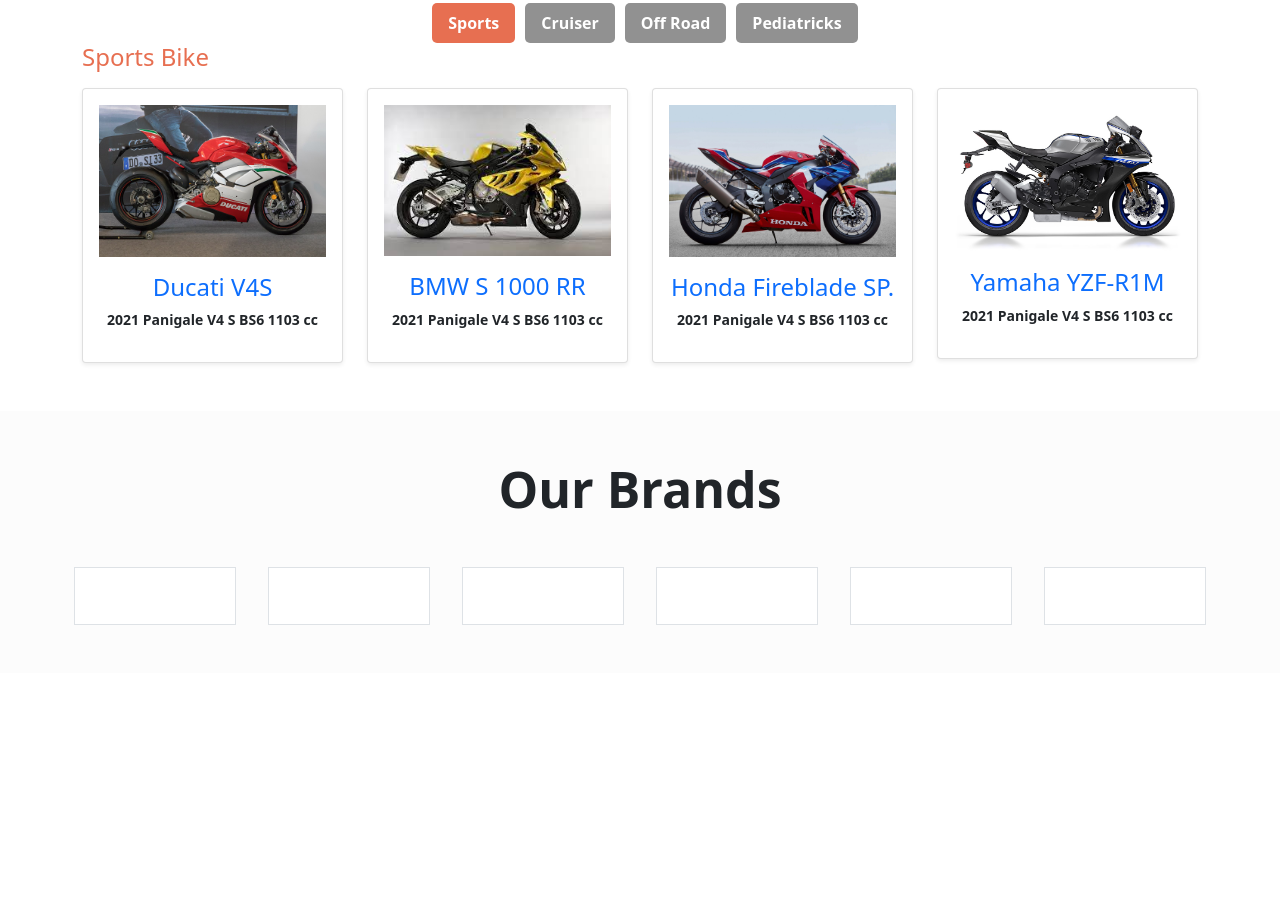
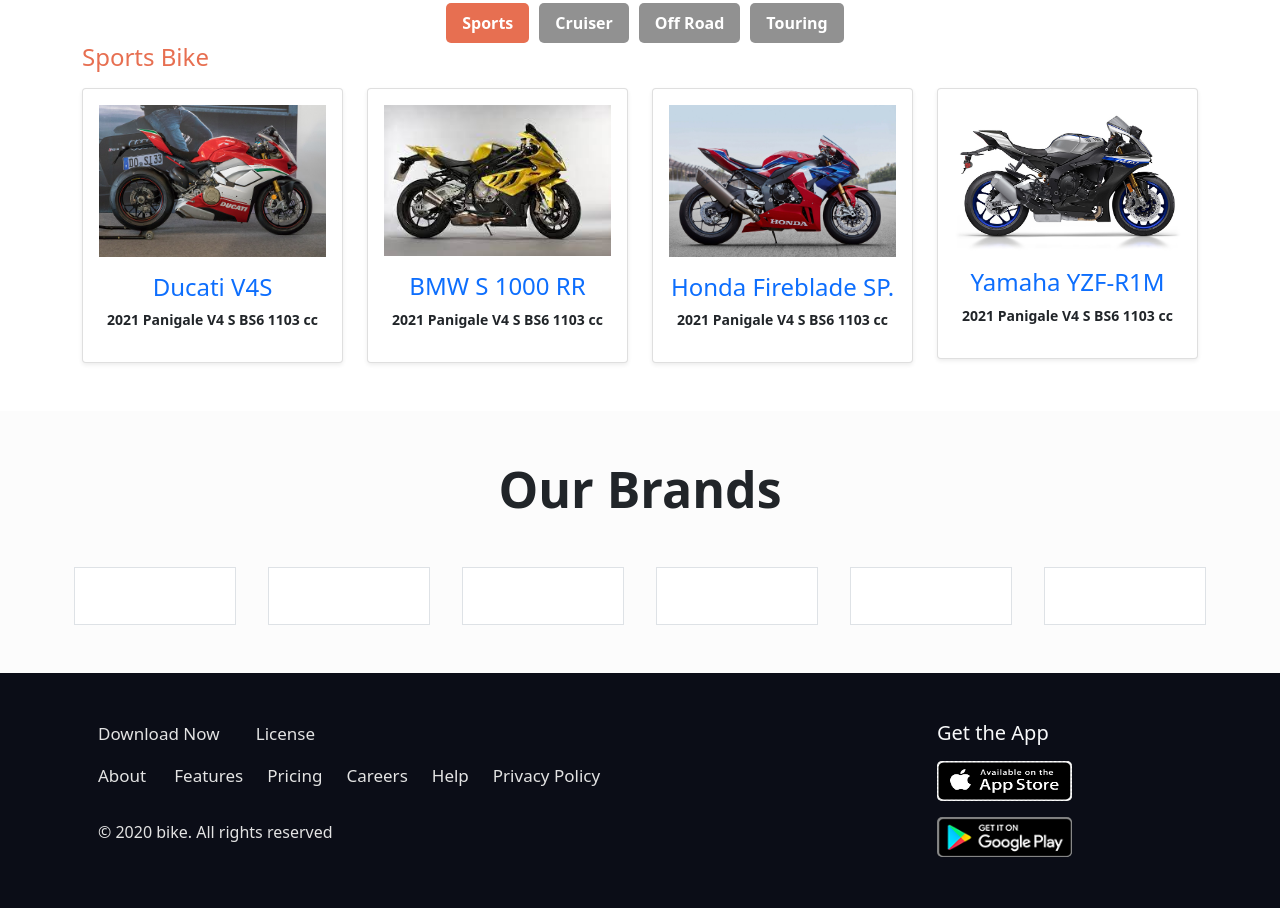
Before and after one commit to dev-sweet/honda-cbr-bootstrap, a plain HTML site: page index.html in a window 1280 px wide. Shown: the part 3989-4897 px from the top of the page. Before the commit the page ends 4662 px from the top, so only its background shows below. Drawn offline with nearby package versions, Linux system fonts and the light colour scheme.

Commit message:
touring category image added

```diff
--- a/index.html
+++ b/index.html
@@ -293,7 +293,7 @@
               <a class="nav-link tablink active"  data-bs-toggle="tab" href="#tab-1">Sports</a>
               <a class="nav-link tablink"  data-bs-toggle="tab" href="#tab-2">Cruiser</a>
               <a class="nav-link tablink"  data-bs-toggle="tab" href="#tab-3">Off Road</a>
-              <a class="nav-link tablink"  data-bs-toggle="tab" href="#tab-4">Pediatricks</a>
+              <a class="nav-link tablink"  data-bs-toggle="tab" href="#tab-4">Touring</a>
             </nav>
           </div>
           <div class="tab-content">
@@ -409,19 +409,19 @@
               </div>
             </div>
             <div id="tab-4" class="tab-pane">
-              <h4 class="primary-color mb-3">Sports Bike</h4>
+              <h4 class="primary-color mb-3">Touring Bikes</h4>
               <div class="row gy-4">
                 <div class="col-lg-3 col-md-4">
                   <div class="card shadow-sm"><div class="card-body">
-                      <img class="img-fluid" src="./images/categories/cat-1/sports1.jpg" alt="">
-                      <h4 class="card-title text-primary text-center mt-3">Ducati V4S</h4>
+                      <img class="w-100" src="./images/categories/cat-4/touring-1.jpg" alt="">
+                      <h4 class="card-title text-primary text-center mt-3">Honda Gold Wing</h4>
                       <p class="text-center small">2021 Panigale V4 S BS6 1103 cc</p>
                     </div>
                   </div>
                 </div>
                 <div class="col-lg-3 col-md-4">
                   <div class="card shadow-sm"><div class="card-body">
-                      <img class="img-fluid" src="./images/categories/cat-1/sports-2.jpg" alt="">
+                      <img class="w-100" src="./images/categories/cat-4/touring-2.jpg" alt="">
                       <h4 class="card-title text-primary text-center mt-3">BMW S 1000 RR</h4>
                       <p class="text-center small">2021 Panigale V4 S BS6 1103 cc</p>
                     </div>
@@ -429,16 +429,16 @@
                 </div>
                 <div class="col-lg-3 col-md-4">
                   <div class="card shadow-sm"><div class="card-body">
-                      <img class="img-fluid" src="./images/categories/cat-1/sports-3.jpg" alt="">
-                      <h4 class="card-title text-primary text-center mt-3">Honda Fireblade SP.</h4>
+                      <img class="w-100" src="./images/categories/cat-4/touring-3.jpg" alt="">
+                      <h4 class="card-title text-primary text-center mt-3">BMW K1600GT</h4>
                       <p class="text-center small">2021 Panigale V4 S BS6 1103 cc</p>
                     </div>
                   </div>
                 </div>
                 <div class="col-lg-3 col-md-4">
                   <div class="card shadow-sm"><div class="card-body">
-                      <img class="img-fluid" src="./images/categories/cat-1/sports-4.jpg" alt="">
-                      <h4 class="card-title text-primary text-center mt-3">Yamaha YZF-R1M</h4>
+                      <img class="w-100" src="./images/categories/cat-4/touring-4.jpg" alt="">
+                      <h4 class="card-title text-primary text-center mt-3">Honda Africa Twin</h4>
                       <p class="text-center small">2021 Panigale V4 S BS6 1103 cc</p>
                     </div>
                   </div>
@@ -489,6 +489,54 @@
          </div>
        </section>
      </main>
+     <footer class="py-5" id="footer">
+       <div class="container">
+         <div class="row">
+          <div class="col-md-9 text-center text-md-start">
+            <div>
+              <a class="text-decoration-none p-3" href="#">Download Now</a>
+              <a class="text-decoration-none p-3" href="#">License</a>
+            </div>
+            <div class="footer-link">
+              <ul class="nav">
+                <li class="nav-item">
+                  <a class="nav-link ps-3 py-3" href="#">About</a>
+                </li>
+                <li class="nav-item">
+                  <a class="nav-link px-2 mx-1 py-3" href="#">Features</a>
+                </li>
+                <li class="nav-item">
+                  <a class="nav-link px-2 mx-1 py-3" href="#">Pricing</a>
+                </li>
+                <li class="nav-item">
+                  <a class="nav-link px-2 mx-1 py-3" href="#">Careers</a>
+                </li>
+                <li class="nav-item">
+                  <a class="nav-link px-2 mx-1 py-3" href="#">Help</a>
+                </li>
+                <li class="nav-item">
+                  <a class="nav-link px-2 mx-1 py-3" href="#">Privacy Policy</a>
+                </li>
+              </ul>
+            </div>
+            <p class="ps-3 pt-3 footer-text d-none d-md-block">&copy; 2020 bike. All rights reserved</p>
+          </div>
+          <div class="col-md-3 text-center text-md-start mt-4 mt-md-0">
+            <h5 class="text-light">Get the App</h5>
+            <div class="footer-img mt-3">
+              <a href="#">
+                <img src="./images/apple.png" width="135" height="40" alt="">
+              </a>
+            </div>
+            <div class="footer-img mt-3">
+              <a href="#">
+                <img src="./images/googleplay.png" width="135" height="40" alt="">
+              </a>
+            </div>
+          </div>
+         </div>
+       </div>
+     </footer>
 
 
 <!-- boostrap js and popper js -->
--- a/style.css
+++ b/style.css
@@ -132,3 +132,25 @@
 .brand-bg{
     background-color: #fff;
 }
+
+/* footer design */
+#footer{
+    background-color: #0B0D17;
+}
+.footer-img img {
+    box-shadow: inset 0px 0px 0px 10px grey;
+    border-radius: 5px;
+}
+
+#footer a{
+    font-size: 17px;
+    color:#e3e3e3;
+    transition:.3s;
+}
+#footer a:hover{
+    color: #E76F51;
+}
+.footer-text{
+    color:#e3e3e3;
+    font-weight: normal;
+}
```
Also changed, not shown: images/apple.png (added), images/categories/cat-4/touring-1.jpg (added), images/categories/cat-4/touring-2.jpg (added), images/categories/cat-4/touring-3.jpg (added), images/categories/cat-4/touring-4.jpg (added), images/google.jpg (added), images/googleplay.png (added).
